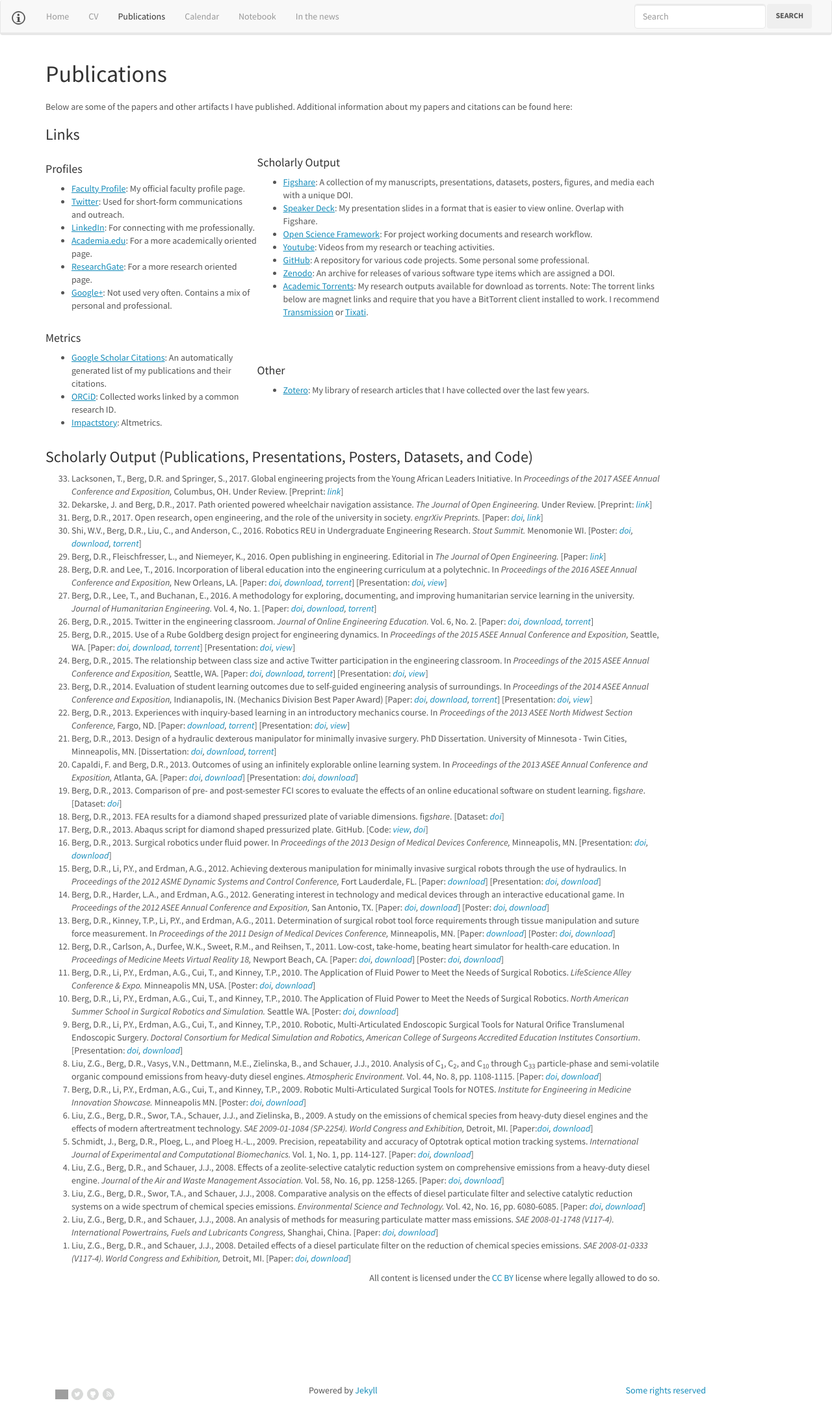
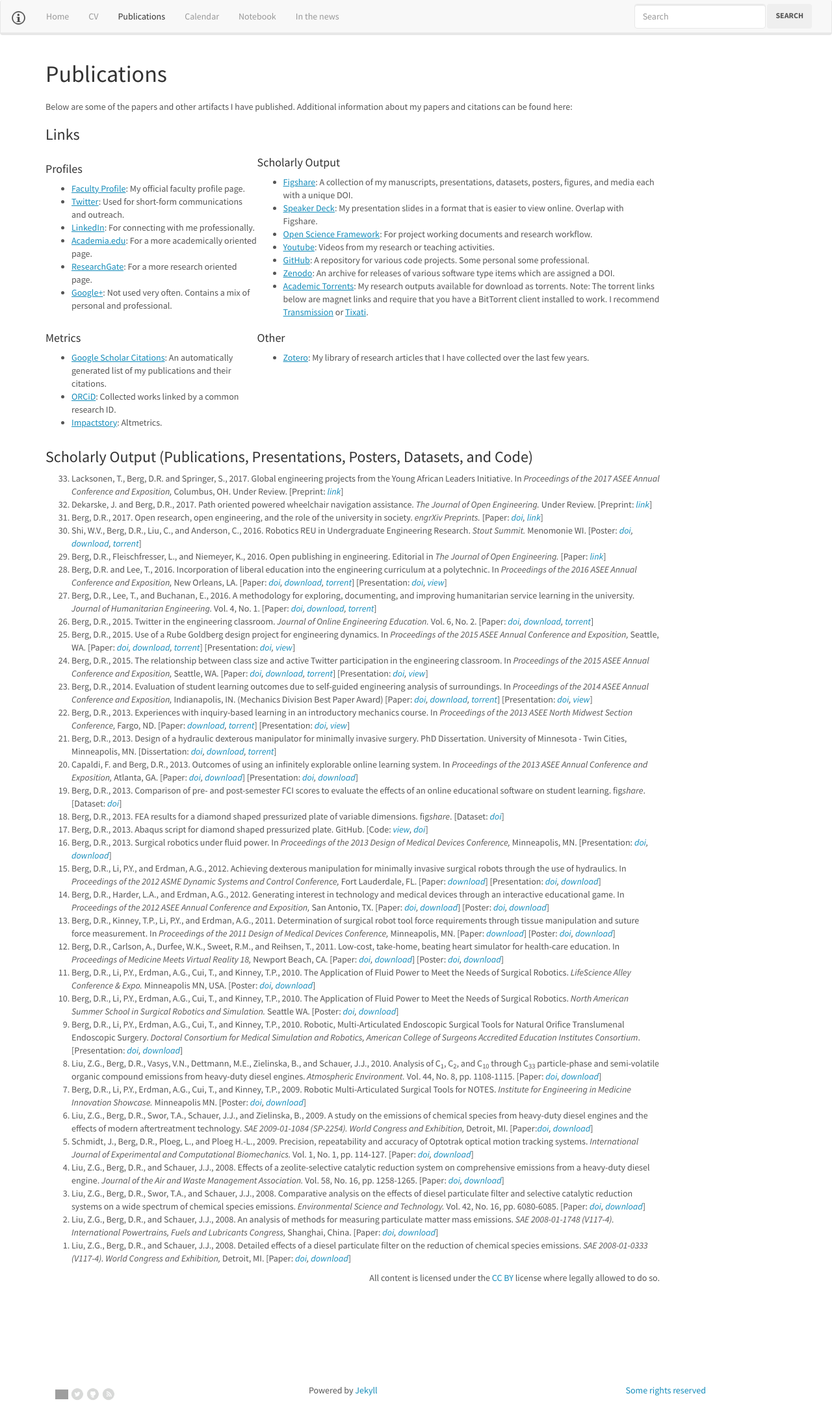
Before and after one commit to devinberg/devinberg.com, a Jekyll site: the page built from publications/index.md, in a window 1280 px wide. Shown: the whole page at 65% size. Built offline with Jekyll 4.4.1, drawn with Linux system fonts in a browser that asks for light colours; nearby versions of some CDN libraries; comment, search, counter and statistics services are not loaded; grey boxes are pictures that could not be loaded.

Commit message:
table formatting

```diff
--- a/publications/index.md
+++ b/publications/index.md
@@ -6,7 +6,7 @@ section: Publications
 Below are some of the papers and other artifacts I have published. Additional information about my papers and citations can be found here:
 
 <h3>Links</h3>
-<table>
+<table cellspacing="25">
 <tr>
 <td>
 <h4>Profiles</h4>
@@ -35,7 +35,7 @@ Below are some of the papers and other artifacts I have published. Additional in
 </tr>
 
 <tr>
-<td>
+<td valign="top">
 <h4>Metrics</h4>
 <ul>
 <li><a href="http://scholar.google.com/citations?user=coPlcTkAAAAJ&hl=en">Google Scholar Citations</a>: An automatically generated list of my publications and their citations.</li>
@@ -44,7 +44,7 @@ Below are some of the papers and other artifacts I have published. Additional in
 </ul>
 </td>
 
-<td>
+<td valign="top">
 <h4>Other</h4>
 <ul>
 <li><a href="https://www.zotero.org/devinberg/items">Zotero</a>: My library of research articles that I have collected over the last few years.</li>
```
